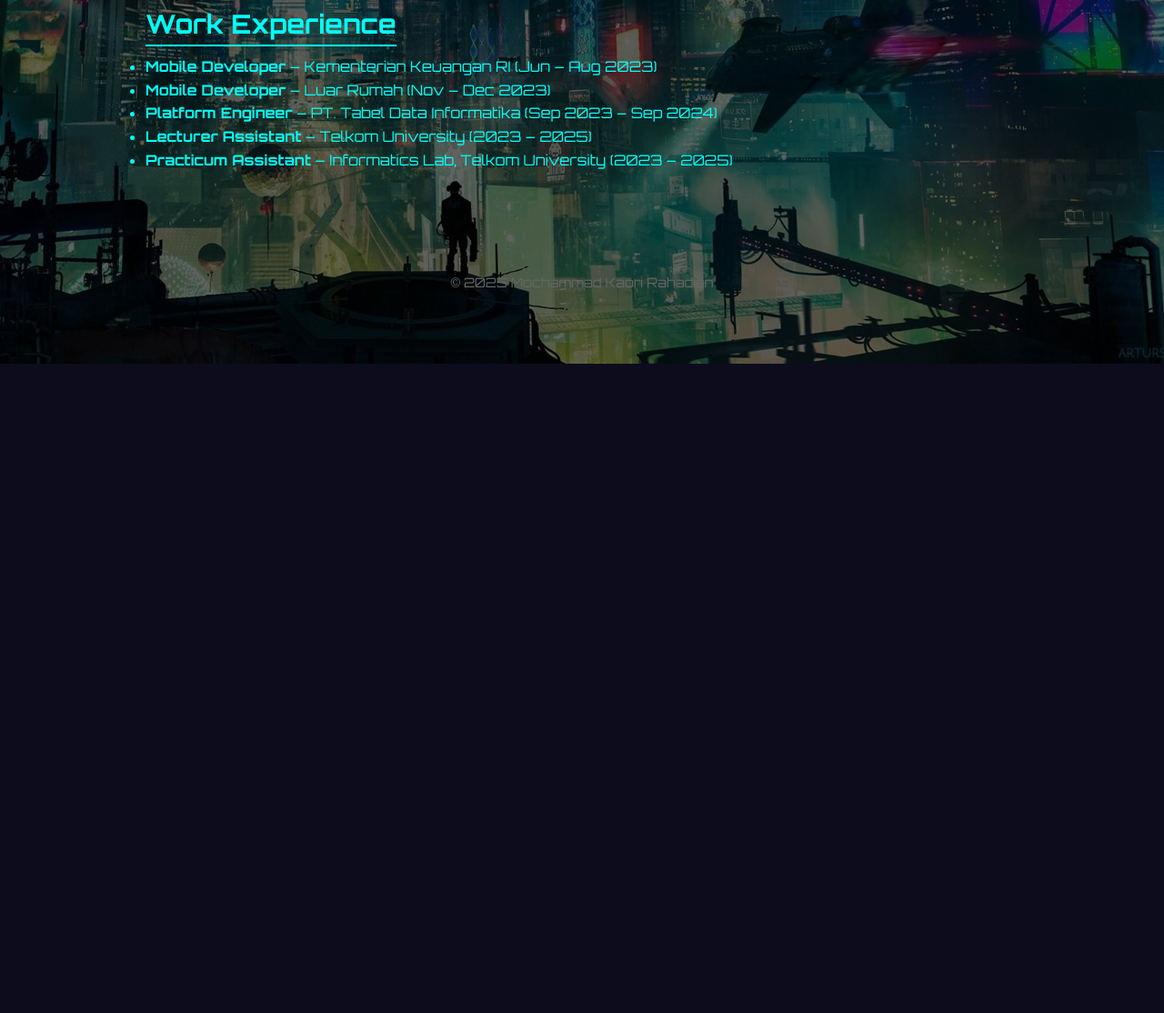
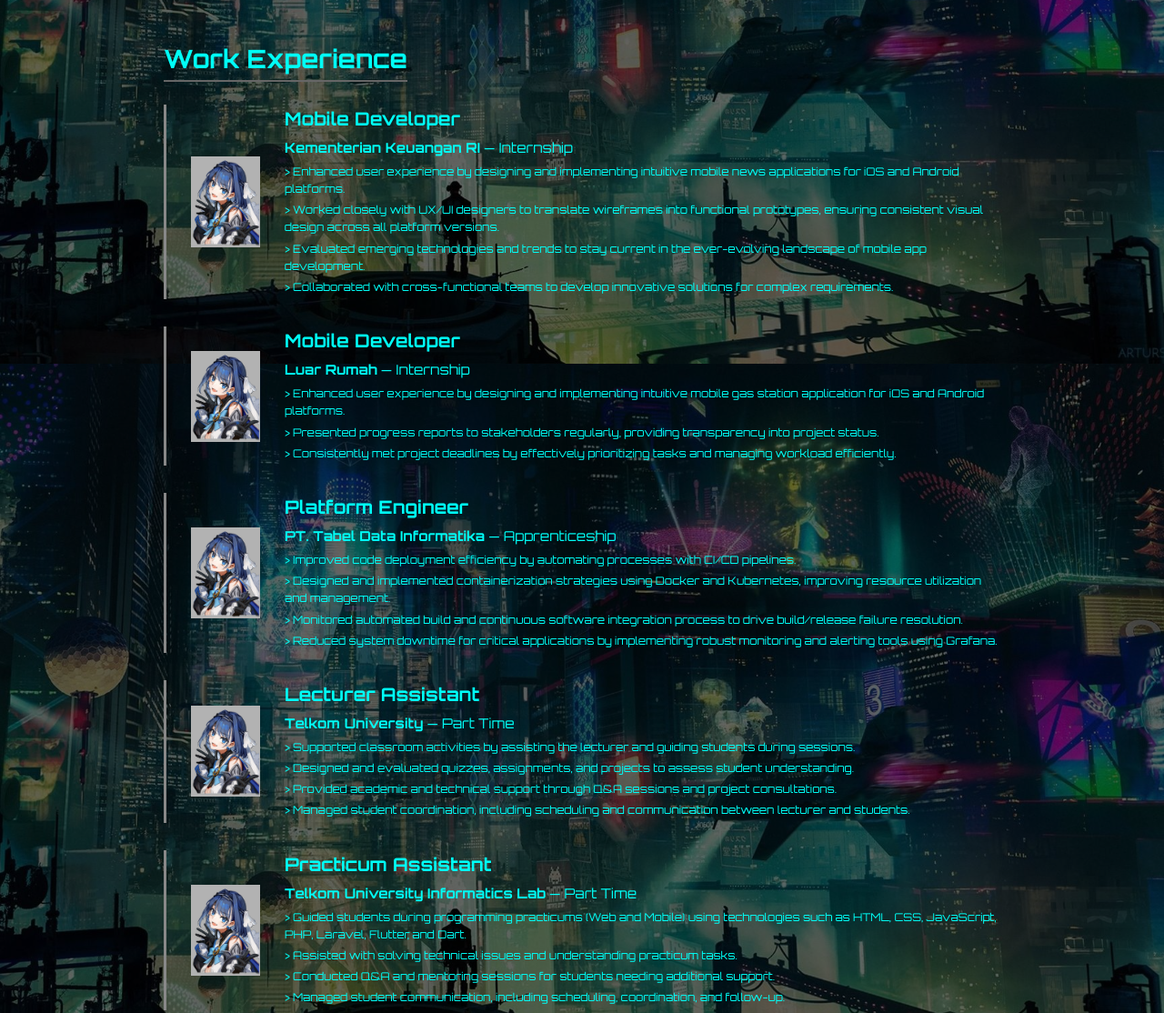
Before and after one commit to KaoriAnimu/CV-MKR, a plain HTML site: page experience.html in a window 1280 px wide. Shown: the part 420-1534 px from the top of the page at 91% size. Before the commit the page ends 820 px from the top, so only its background shows below. Drawn offline with Linux system fonts and the light colour scheme.

Commit message:
Update Experience

```diff
--- a/experience.html
+++ b/experience.html
@@ -25,17 +25,79 @@
     </nav>
 
     <main>
-      <section id="experience" class="scroll-fade-left">
-        <h2>Work Experience</h2>
-        <ul>
-          <li><strong>Mobile Developer</strong> &ndash; Kementerian Keuangan RI (Jun &ndash; Aug 2023)</li>
-          <li><strong>Mobile Developer</strong> &ndash; Luar Rumah (Nov &ndash; Dec 2023)</li>
-          <li><strong>Platform Engineer</strong> &ndash; PT. Tabel Data Informatika (Sep 2023 &ndash; Sep 2024)</li>
-          <li><strong>Lecturer Assistant</strong> &ndash; Telkom University (2023 &ndash; 2025)</li>
-          <li><strong>Practicum Assistant</strong> &ndash; Informatics Lab, Telkom University (2023 &ndash; 2025)</li>
-        </ul>
-      </section>
-    </main>
+  <section id="experience" class="scroll-fade-left">
+    <h2>Work Experience</h2>
+
+    <div class="experience-item">
+    <div class="experience-content">
+      <img src="assets/kroni.jpg">
+      <div class="text">
+        <h3>Mobile Developer</h3>
+        <p><strong>Kementerian Keuangan RI</strong> &mdash; Internship</p>
+        <p style="font-size: 12px;"> > Enhanced user experience by designing and implementing intuitive mobile news applications for iOS and Android platforms.</p>
+        <p style="font-size: 12px;"> > Worked closely with UX/UI designers to translate wireframes into functional prototypes, ensuring consistent visual design across all platform versions.</p>
+        <p style="font-size: 12px;"> > Evaluated emerging technologies and trends to stay current in the ever-evolving landscape of mobile app development.</p>
+        <p style="font-size: 12px;"> > Collaborated with cross-functional teams to develop innovative solutions for complex requirements.</p>
+      </div>
+    </div>
+  </div>
+
+    <div class="experience-item">
+    <div class="experience-content">
+      <img src="assets/kroni.jpg">
+      <div class="text">
+        <h3>Mobile Developer</h3>
+        <p><strong>Luar Rumah</strong> &mdash; Internship</p>
+        <p style="font-size: 12px;"> > Enhanced user experience by designing and implementing intuitive mobile gas station application for iOS and Android platforms.</p>
+        <p style="font-size: 12px;"> > Presented progress reports to stakeholders regularly, providing transparency into project status.</p>
+        <p style="font-size: 12px;"> > Consistently met project deadlines by effectively prioritizing tasks and managing workload efficiently.</p>
+      </div>
+    </div>
+  </div>
+
+    <div class="experience-item">
+    <div class="experience-content">
+      <img src="assets/kroni.jpg">
+      <div class="text">
+        <h3>Platform Engineer</h3>
+        <p><strong>PT. Tabel Data Informatika</strong> &mdash; Apprenticeship</p>
+        <p style="font-size: 12px;"> > Improved code deployment efficiency by automating processes with CI/CD pipelines.</p>
+        <p style="font-size: 12px;"> > Designed and implemented containerization strategies using Docker and Kubernetes, improving resource utilization and management.</p>
+        <p style="font-size: 12px;"> > Monitored automated build and continuous software integration process to drive build/release failure resolution.</p>
+        <p style="font-size: 12px;"> > Reduced system downtime for critical applications by implementing robust monitoring and alerting tools using Grafana.</p>
+      </div>
+    </div>
+  </div>
+
+    <div class="experience-item">
+    <div class="experience-content">
+      <img src="assets/kroni.jpg">
+      <div class="text">
+        <h3>Lecturer Assistant</h3>
+        <p><strong>Telkom University</strong> &mdash; Part Time</p>
+        <p style="font-size: 12px;"> > Supported classroom activities by assisting the lecturer and guiding students during sessions.</p>
+        <p style="font-size: 12px;"> > Designed and evaluated quizzes, assignments, and projects to assess student understanding.</p>
+        <p style="font-size: 12px;"> > Provided academic and technical support through Q&A sessions and project consultations.</p>
+        <p style="font-size: 12px;"> > Managed student coordination, including scheduling and communication between lecturer and students.</p>
+      </div>
+    </div>
+  </div>
+
+    <div class="experience-item">
+    <div class="experience-content">
+      <img src="assets/kroni.jpg">
+      <div class="text">
+        <h3>Practicum Assistant</h3>
+        <p><strong>Telkom University Informatics Lab</strong> &mdash; Part Time</p>
+        <p style="font-size: 12px;"> > Guided students during programming practicums (Web and Mobile) using technologies such as HTML, CSS, JavaScript, PHP, Laravel, Flutter, and Dart.</p>
+        <p style="font-size: 12px;"> > Assisted with solving technical issues and understanding practicum tasks.</p>
+        <p style="font-size: 12px;"> > Conducted Q&A and mentoring sessions for students needing additional support.</p>
+        <p style="font-size: 12px;"> > Managed student communication, including scheduling, coordination, and follow-up.</p>
+      </div>
+    </div>
+  </div>
+  </section>
+</main>
 
     <footer>
       <p>&copy; 2025 Mochammad Kaori Rahadian</p>
--- a/style.css
+++ b/style.css
@@ -225,3 +225,71 @@ html, body {
   position: relative;
   z-index: 2;
 }
+
+#experience {
+  padding: 40px 20px;
+}
+
+#experience h2 {
+  font-size: 28px;
+  margin-bottom: 25px;
+  border-bottom: 2px solid #666;
+  display: inline-block;
+  color: inherit;
+}
+
+.experience-item {
+  margin-bottom: 30px;
+  border-left: 3px solid #888;
+  padding-left: 15px;
+}
+
+.experience-item h3 {
+  margin: 0;
+  font-size: 20px;
+  color: inherit;
+}
+
+.experience-item p {
+  margin: 4px 0;
+  font-size: 15px;
+  color: inherit;
+}
+
+.experience-item {
+  margin-bottom: 30px;
+  border-left: 3px solid #888;
+  padding-left: 15px;
+}
+
+.experience-content {
+  display: flex;
+  align-items: center;
+  gap: 15px;
+}
+
+.experience-content img {
+  width: 100px;
+  height: 100px;
+  object-fit: contain;
+  border-radius: 5px;
+  display: block;
+  margin-left: auto;
+  margin-right: auto;
+}
+
+.experience-content .text {
+  flex: 1;
+}
+
+.experience-content h3 {
+  margin: 0;
+  font-size: 20px;
+  color: inherit;
+}
+
+.experience-content p {
+  margin: 4px 0;
+  font-size: 15px;
+  color: inherit;
+}
```
